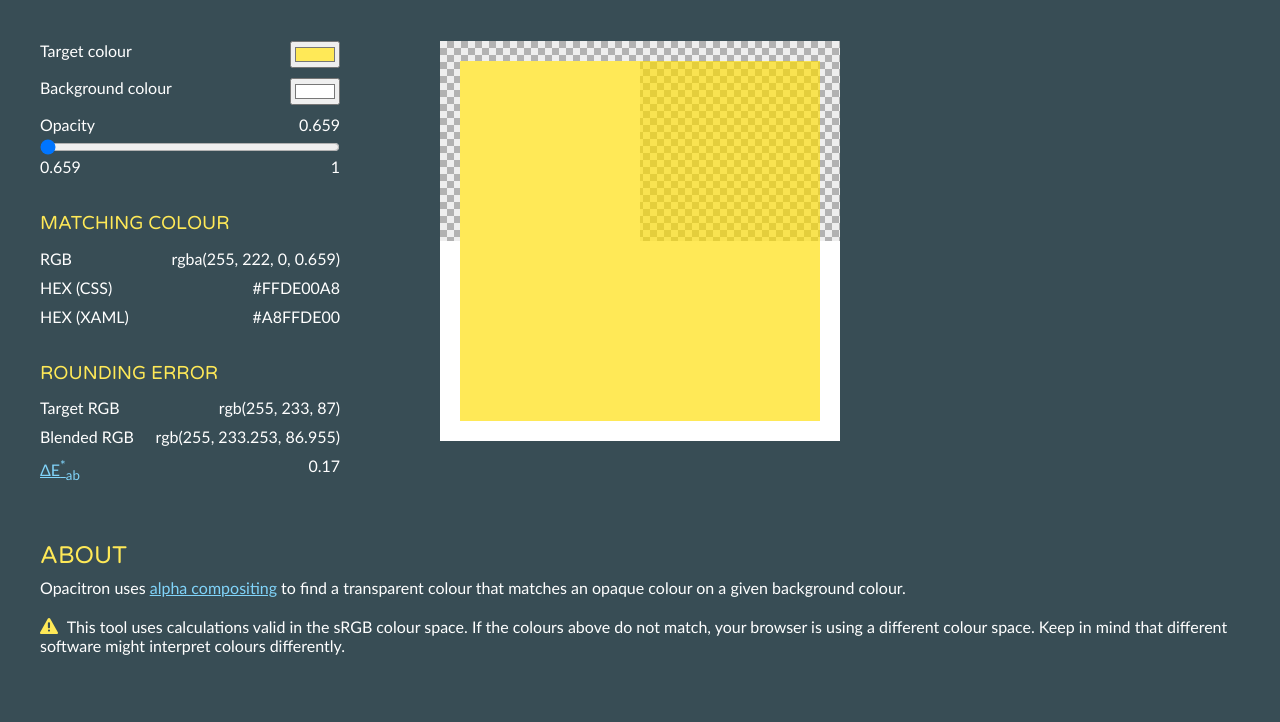
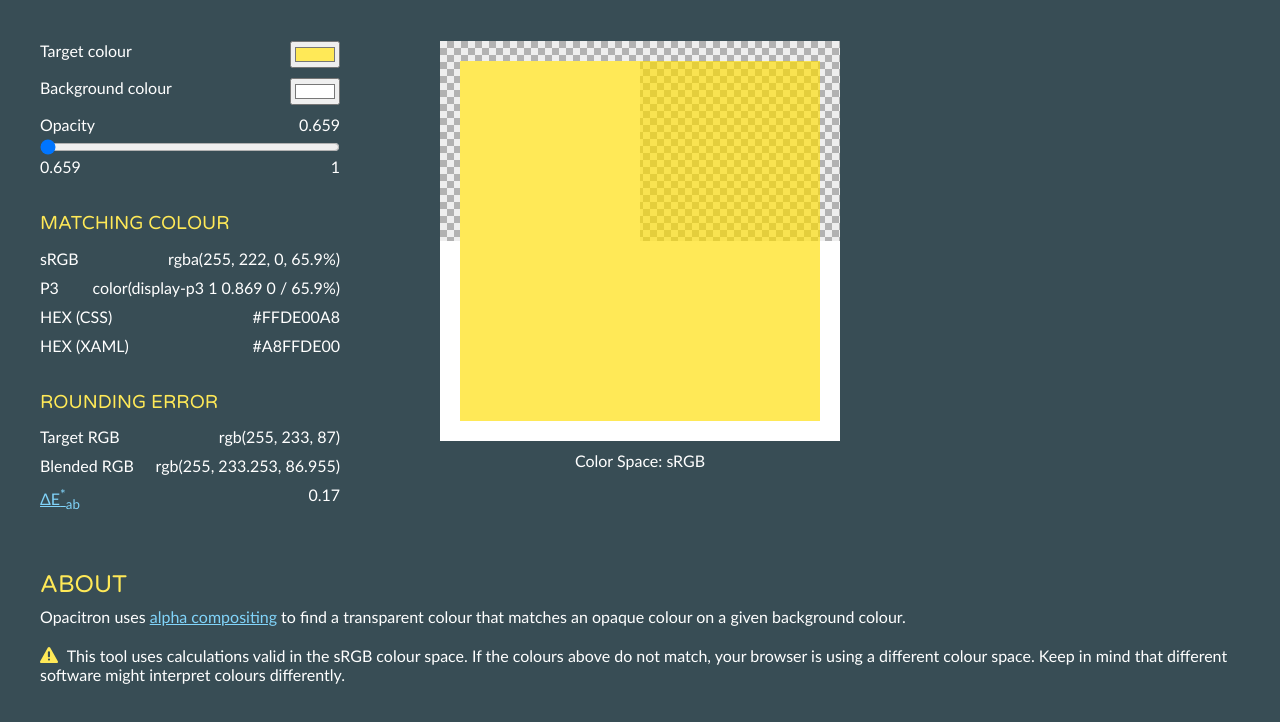
Before and after one commit to not-dalia/opacitron, a plain HTML site: page index.html in a window 1280 px wide. Shown: the part 102-824 px from the top of the page. Drawn offline with Linux system fonts and the light colour scheme.

Commit message:
fixed division by 0 issue and added p3 support

```diff
--- a/index.html
+++ b/index.html
@@ -47,8 +47,12 @@
       <div class="section">
         <h3 class="font-varela text-citron">Matching Colour</h3>
         <div class="row">
-          <div class="row-title">RGB</div>
-          <div id="result-rgb">rgba(255, 255, 255, 0.4)</div>
+          <div class="row-title">sRGB</div>
+          <div id="result-srgb">rgba(255, 255, 255, 0.4)</div>
+        </div>
+        <div class="row">
+          <div class="row-title">P3</div>
+          <div id="result-p3">color(display-p3 1 1 1 / 40%)</div>
         </div>
         <div class="row">
           <div class="row-title">HEX (CSS)</div>
@@ -82,6 +86,7 @@
         <div id="color-background"></div>
         <div id="target-color"></div>
         <div id="result-color"></div>
+        <div id="gamut-label-container">Color Space: <span id="gamut-label">sRGB</span></div>
       </div>
     </div>
   </div>
--- a/main.js
+++ b/main.js
@@ -1,4 +1,4 @@
-var resultRGBElement, resultHEXCSSElement, resultHEXXAMLElement;
+var resultRGBElement, resultP3Element, resultHEXCSSElement, resultHEXXAMLElement, colorSpaceElement;
 var resconstructedRGB, reconstructedError;
 var backgroundColorElement, targetColorElement, resultColorElement;
 var colorPicker, backgroundPicker, opacitySlider, opacitySliderValue;
@@ -24,9 +24,11 @@ function ready(callbackFunc) {
 }
 
 function init() {
-  resultRGBElement = document.getElementById('result-rgb');
+  resultRGBElement = document.getElementById('result-srgb');
+  resultP3Element = document.getElementById('result-p3');
   resultHEXCSSElement = document.getElementById('result-hex-css');
   resultHEXXAMLElement = document.getElementById('result-hex-xaml');
+  colorSpaceElement = document.getElementById('gamut-label');
   resconstructedRGB = document.getElementById('reconstructed-rgb');
   reconstructedError = document.getElementById('reconstructed-error');
   backgroundColorElement = document.getElementById('color-background');
@@ -66,9 +68,10 @@ function updateColor() {
     alphaErrorElement.classList.add('hide');
   }
 
-  backgroundColorElement.style.backgroundColor = backgroundColor.getRGBString();
-  targetColorElement.style.backgroundColor = targetColor.getRGBString();
+  backgroundColorElement.style.backgroundColor = backgroundColor.getColorString();
+  targetColorElement.style.backgroundColor = targetColor.getColorString();
   colorPickerValue.innerText = targetColor.getRGBString();
+  colorSpaceElement.innerText = getColorSpace()
 
   opacitronify(targetColor, backgroundColor, minimumAlpha);
 }
@@ -80,16 +83,19 @@ function updateOpacity() {
 
   opacitySliderValue.innerText = alpha;
 
-  backgroundColorElement.style.backgroundColor = backgroundColor.getRGBString();
-  targetColorElement.style.backgroundColor = targetColor.getRGBString();
+  backgroundColorElement.style.backgroundColor = backgroundColor.getColorString();
+  targetColorElement.style.backgroundColor = targetColor.getColorString();
   colorPickerValue.innerText = targetColor.getRGBString();
+  colorSpaceElement.innerText = getColorSpace()
+
   opacitronify(targetColor, backgroundColor, alpha);
 }
 
 function opacitronify(targetColor, backgroundColor, alpha) {
   var resultColor = Opacitron.getResultColor(targetColor, backgroundColor, alpha);
-  resultColorElement.style.backgroundColor = resultColor.getRGBString();
+  resultColorElement.style.backgroundColor = resultColor.getColorString();
   resultRGBElement.innerText = resultColor.getRGBString();
+  resultP3Element.innerText = resultColor.getP3String();
   resultHEXCSSElement.innerText = resultColor.getHEXString('css');
   resultHEXXAMLElement.innerText = resultColor.getHEXString('xaml');
 
@@ -101,4 +107,15 @@ function opacitronify(targetColor, backgroundColor, alpha) {
   reconstructedError.innerText = error.toFixed(2);
 }
 
+function getColorSpace() {
+  var hasP3Color = window
+  .matchMedia('(color-gamut: p3)')
+  .matches;
+  if (hasP3Color) {
+    return 'Display P3'
+  } else {
+    return 'sRGB'
+  }
+}
+
 ready(init);
--- a/opacitron.js
+++ b/opacitron.js
@@ -39,6 +39,22 @@ Color.prototype.getNormalisedRGB = function () {
 Color.prototype.getRGBString = function (precision) {
   if (!precision) precision = 0;
   return ColorUtils.getRGBString(this, this.alpha, precision);
+}
+
+Color.prototype.getP3String = function (precision) {
+  if (!precision) precision = 3;
+  return ColorUtils.getP3String(this, this.alpha, precision);
+}
+
+Color.prototype.getColorString = function (precision) {
+  var hasP3Color = window
+  .matchMedia('(color-gamut: p3)')
+  .matches;
+  if (hasP3Color) {
+    return ColorUtils.getP3String(this, this.alpha, precision);
+  } else {
+    return ColorUtils.getRGBString(this, this.alpha, precision);
+  }
 }
 
 /**
@@ -124,9 +140,23 @@ var ColorUtils = (function () {
       return roundWithPrecision(value, precision);
     });
     if (alpha != 1) {
-      return 'rgba(' + roundedRGB[0] + ', ' + roundedRGB[1] + ', ' + roundedRGB[2] + ', ' + alpha + ')';
+      return 'rgba(' + roundedRGB[0] + ', ' + roundedRGB[1] + ', ' + roundedRGB[2] + ', ' + (alpha * 100).toFixed(1) + '%)';
     } else {
       return 'rgb(' + roundedRGB[0] + ', ' + roundedRGB[1] + ', ' + roundedRGB[2] + ')';
+    }
+  }
+
+  ColorUtils.getP3String = function (color, alpha, precision) {
+    var rgb = color.getColor();
+    if (!alpha) alpha = 1;
+    if (!precision) precision = 3;
+    var roundedRGB = rgb.map(function (value) {
+      return roundWithPrecision(value/255, precision);
+    });
+    if (alpha != 1) {
+      return 'color(display-p3 ' + roundedRGB[0] + ' ' + roundedRGB[1] + ' ' + roundedRGB[2] + ' / ' + (alpha * 100).toFixed(1) + '%)';
+    } else {
+      return 'color(display-p3 ' + roundedRGB[0] + ' ' + roundedRGB[1] + ' ' + roundedRGB[2] + ')';
     }
   }
 
@@ -194,13 +224,14 @@ var Opacitron = (function () {
       var minAlpha1 = 1 - targetColorArr[i] / backgroundColorArr[i];
       var minAlpha2 = backgroundColorArr[i] == 1 ? 0 : (backgroundColorArr[i] - targetColorArr[i]) / (backgroundColorArr[i] - 1);
       alphas[i] = Math.max(minAlpha1, minAlpha2);
+      if (isNaN(alphas[i])) alphas[i] = 0
     }
     var maxAlphaChannel = Math.max(alphas[0], alphas[1], alphas[2]);
     var alphaMin = Math.min(Math.round(maxAlphaChannel * 1000) / 1000, 1000);
     if (alphaMin <= 0) {
       alphaMin = Number.EPSILON;
     }
-    return alphaMin;
+    return alphaMin.toFixed(3);
   }
 
   /**
@@ -214,8 +245,10 @@ var Opacitron = (function () {
     var targetColorArr = targetColor.getColor();
     var backgroundColorArr = backgroundColor.getColor();
     var resultColor = [];
+    alpha = Number(alpha)
     for (var i = 0; i < 3; i++) {
-      resultColor[i] = (targetColorArr[i] - (1 - alpha) * backgroundColorArr[i]) / alpha;
+      if (alpha > 0) resultColor[i] = (targetColorArr[i] - (1 - alpha) * backgroundColorArr[i]) / alpha;
+      else resultColor[i] = targetColorArr[i]
     }
     return new Color(resultColor, alpha);
   }
--- a/style.css
+++ b/style.css
@@ -121,6 +121,17 @@ main {
   z-index: 2;
 }
 
+#gamut-label-container {
+  position: absolute;
+  bottom: 0;
+  left: 0;
+  right: 0;
+  color: white;
+  transform: translateY(100%);
+  padding: 10px;
+  text-align: center;
+}
+
 #left-col {
   display: flex;
   flex-direction: column;
```
Also changed, not shown: assets/favicon - Copy.svg (added).
